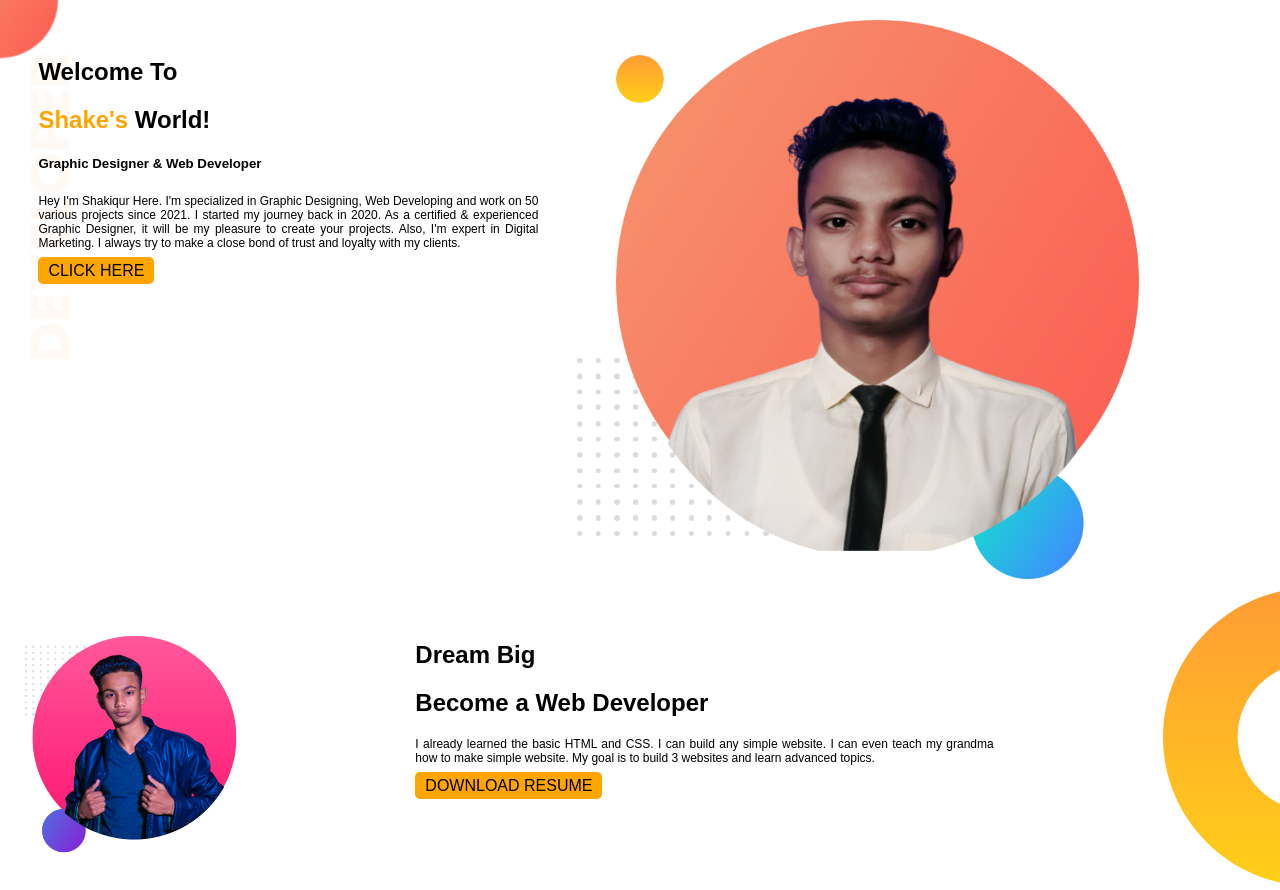
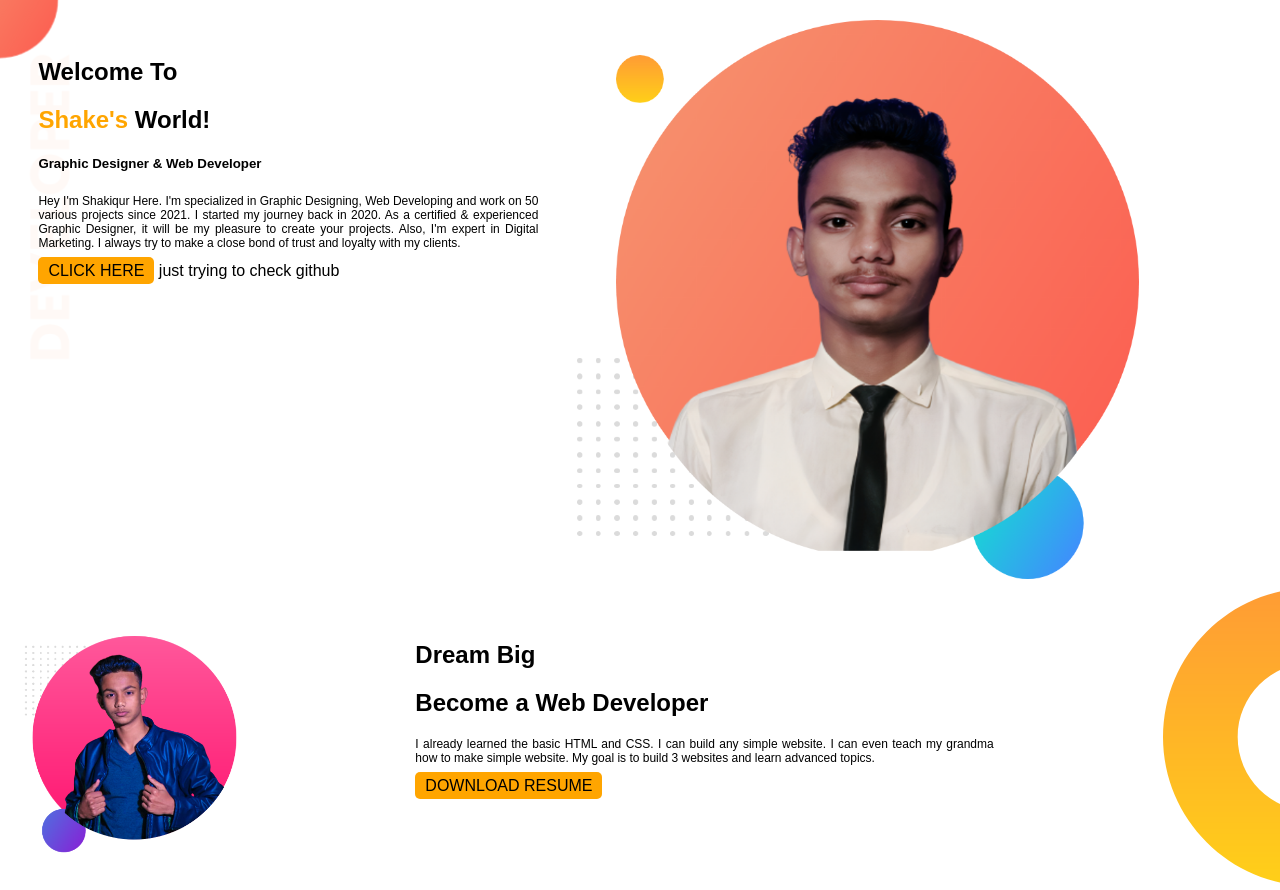
Before and after one commit to Shakiqurrahman/portfolio-website2, a plain HTML site: page index.html in a window 1280 px wide. Drawn offline with Linux system fonts and the light colour scheme.

Commit message:
portfolio-website2

```diff
--- a/index.html
+++ b/index.html
@@ -21,6 +21,7 @@
                 it will be my pleasure to create your projects. Also, I'm expert in Digital Marketing. I always try to
                 make a close bond of trust and loyalty with my clients.</p>
             <a href="https://www.facebook.com" class="btn">CLICK HERE</a>
+            just trying to check github
         </div>
         <div class="image">
             <img src="images/shakiqur.png" alt="shakiqur">
@@ -33,7 +34,8 @@
         <div class="half-width">
             <h1>Dream Big</h1>
             <h2>Become a Web Developer</h2>
-            <p class="pp">I already learned the basic HTML and CSS. I can build any simple website. I can even teach my grandma how to make simple website. My goal is to build 3 websites and learn advanced topics.</p>
+            <p class="pp">I already learned the basic HTML and CSS. I can build any simple website. I can even teach my
+                grandma how to make simple website. My goal is to build 3 websites and learn advanced topics.</p>
             <a href="https://www.facebook.com" class="btn">DOWNLOAD RESUME</a>
 
         </div>
```
